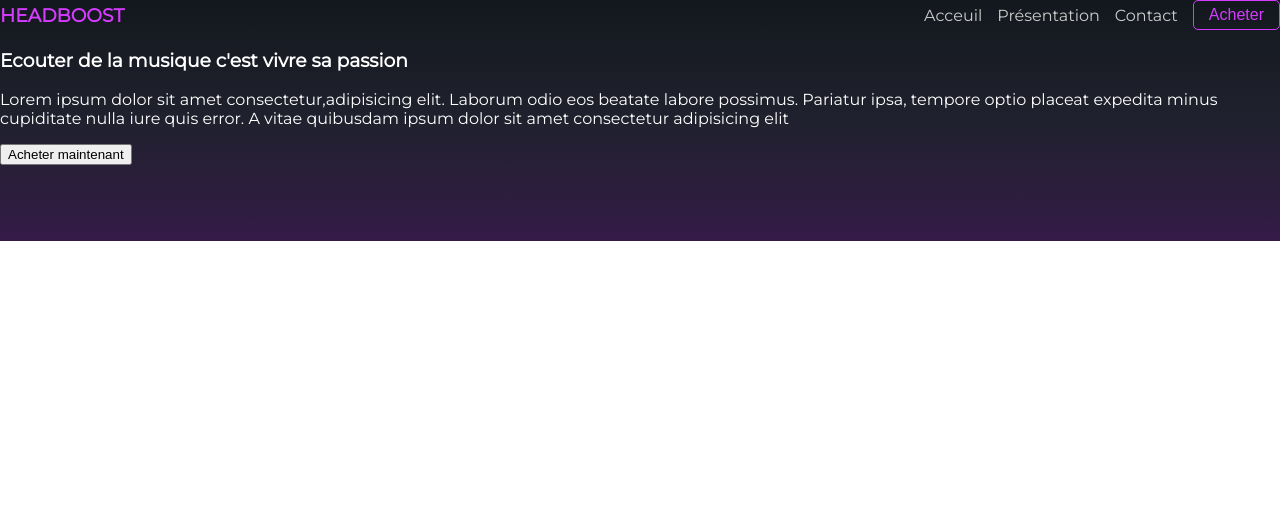
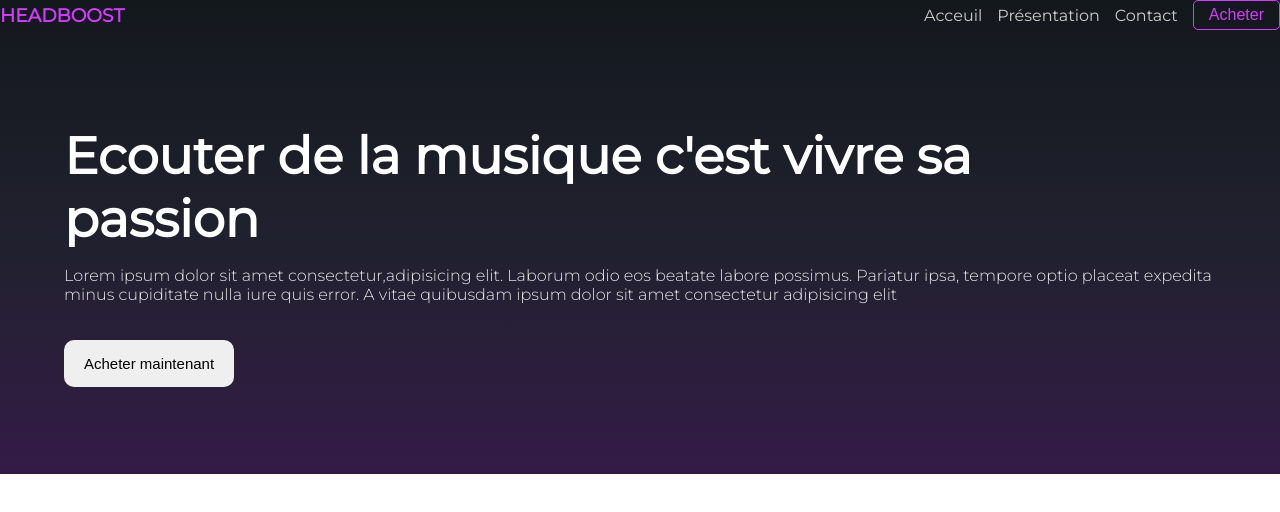
Before and after one commit to LariEmvudu/Landing-Page, a plain HTML site: page index.html in a window 1280 px wide. Drawn offline with Linux system fonts and the light colour scheme.

Commit message:
modification fichier html et css

```diff
--- a/index.html
+++ b/index.html
@@ -42,7 +42,7 @@
                         </div>
                     </div>
                 </div>
-                <div class="image">
+                <div class="image-presentation">
                     <img src="">
                 </div>
             </section>
--- a/style.css
+++ b/style.css
@@ -50,7 +50,38 @@ header nav .right button:hover{
     color: inherit;
     background-color: var(--violet);
  }
-
+ .presentation{
+     padding: 30px 5%;
+     margin-top: 5%;
+     display: flex;
+     align-items: center;
+     justify-content: space-between;
+ }
+ .presentation .product-presentation{
+    width: 100%;
+    flex-shrink: 3;
+}
+ .presentation .product-presentation h1 {
+     margin: 0;
+     font-size: 4vw;
+     width: 80%;
+ }
+ .presentation .product-presentation p{
+     font-weight: 300;
+     color: #e9e9e9;
+ }
+ .presentation .product-presentation button {
+     margin-top: 20px;
+     padding: 15px 20px;
+     font-size: 15px;
+    border-radius: 10px;
+    border: none;
+    outline: none;
+    cursor: pointer;
+    }
+ .presentation .image-presentation img {
+     width: 100%;
+ }
  @media screen and (max-width: 640px) {
      header nav .right p {
     display: none;
```
